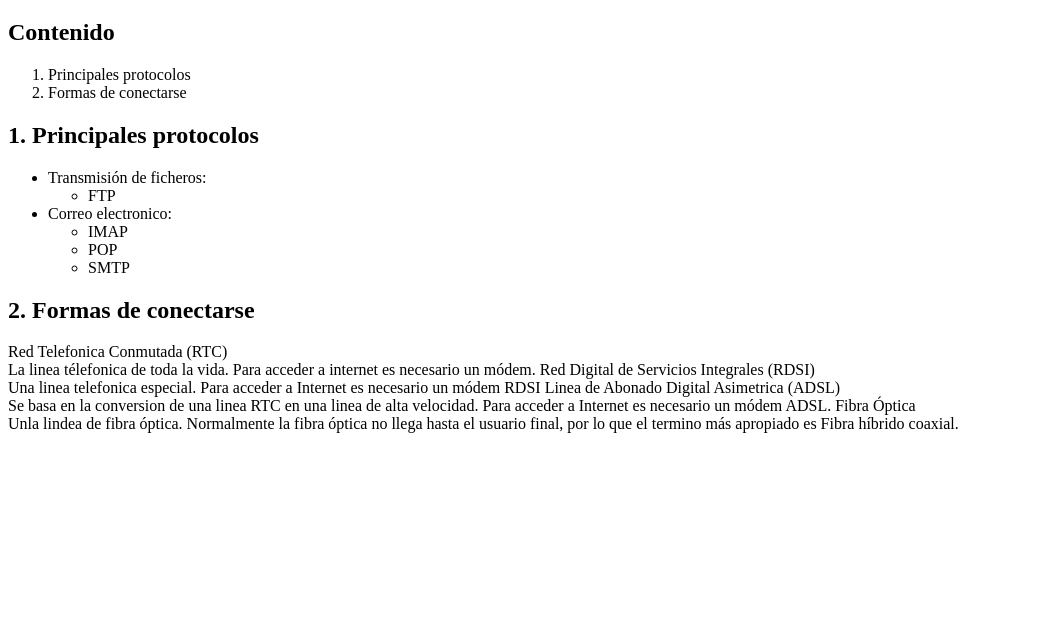
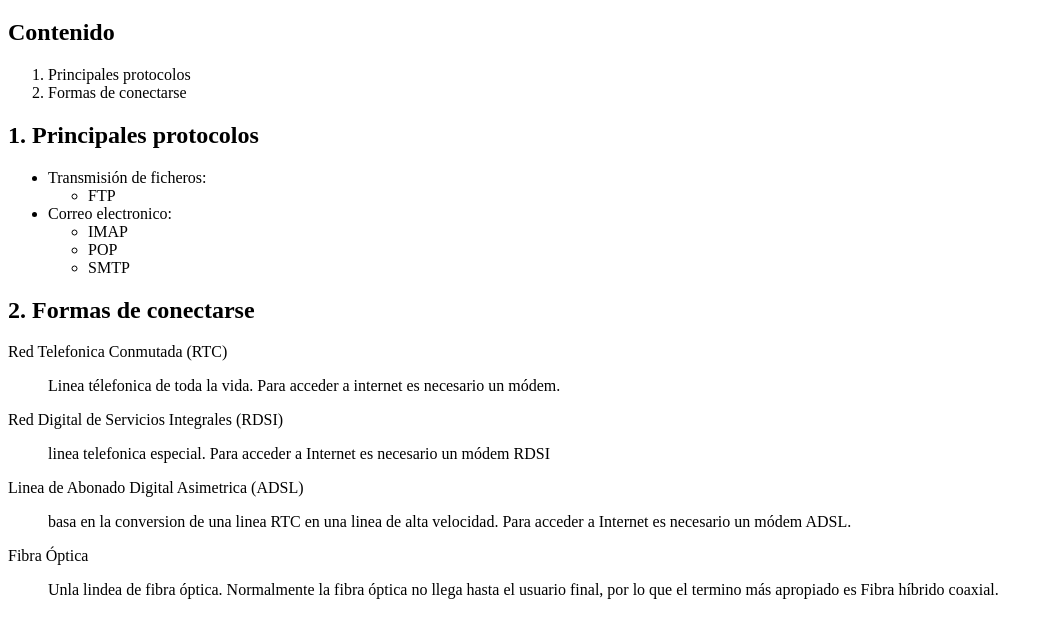
Before and after one commit to soyroddia/new-git, a plain HTML site: page Practicas/Practica-2.html in a window 1280 px wide. Shown: the part 61-698 px from the top of the page, without its empty margins (0-1053 px from the left). Drawn offline with Linux system fonts and the light colour scheme.

Commit message:
practica 2

```diff
--- a/Practicas/Practica-2.html
+++ b/Practicas/Practica-2.html
@@ -6,6 +6,15 @@
     <title>Internet</title>
 </head>
 <body>
+
+<style type="text/css">
+
+    p{
+        padding: -5px;
+    }
+
+</style>
+
     <h1>Internet</h1>
     <h2>Contenido</h2>
         <ol>
@@ -26,14 +35,16 @@
                 </ul>
         </ul>
     <h2>2. Formas de conectarse</h2>
-        Red Telefonica Conmutada (RTC) </br>
-        La linea télefonica de toda la vida. Para acceder a internet es necesario un módem.
-        Red Digital de Servicios Integrales (RDSI) </br>
-        Una linea telefonica especial. Para acceder a Internet es necesario un módem RDSI
-        Linea de Abonado Digital Asimetrica (ADSL) </br>
-        Se basa en la conversion de una linea RTC en una linea de alta velocidad. Para acceder a Internet es necesario un módem ADSL.
-        Fibra Óptica </br>
-        Unla lindea de fibra óptica. Normalmente la fibra óptica no llega hasta el usuario final, por lo que el termino más apropiado es Fibra híbrido coaxial.
+    <p>
+        Red Telefonica Conmutada (RTC)
+        <blockquote> Linea télefonica de toda la vida. Para acceder a internet es necesario un módem.</blockquote>
+        Red Digital de Servicios Integrales (RDSI)
+        <blockquote>linea telefonica especial. Para acceder a Internet es necesario un módem RDSI</blockquote>
+        Linea de Abonado Digital Asimetrica (ADSL)
+        <blockquote>basa en la conversion de una linea RTC en una linea de alta velocidad. Para acceder a Internet es necesario un módem ADSL.</blockquote>
+        Fibra Óptica
+        <blockquote> Unla lindea de fibra óptica. Normalmente la fibra óptica no llega hasta el usuario final, por lo que el termino más apropiado es Fibra híbrido coaxial.</blockquote>
+    </p>
 
 </body>
 </html>
```
